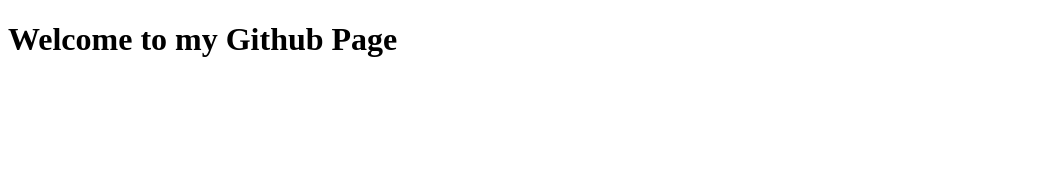
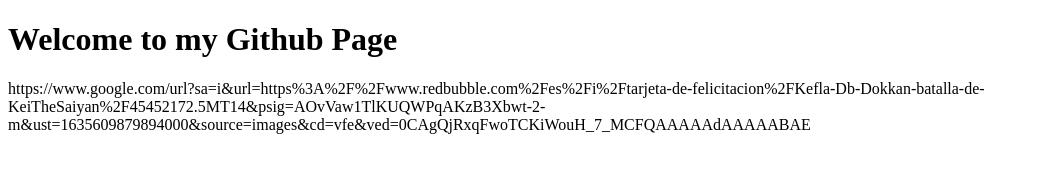
Before and after one commit to Macancka/mywebserver_html, a plain HTML site: page index.html in a window 1280 px wide. Shown: the whole page, without its empty margins (0-1039 px from the left). Drawn offline with Linux system fonts and the light colour scheme.

Commit message:
imagen prueba

```diff
--- a/index.html
+++ b/index.html
@@ -1,3 +1,4 @@
 <!DOCTYPE html>
 <title>My Github Page</title>
 <h1>Welcome to my Github Page</h1>
+<picture>https://www.google.com/url?sa=i&url=https%3A%2F%2Fwww.redbubble.com%2Fes%2Fi%2Ftarjeta-de-felicitacion%2FKefla-Db-Dokkan-batalla-de-KeiTheSaiyan%2F45452172.5MT14&psig=AOvVaw1TlKUQWPqAKzB3Xbwt-2-m&ust=1635609879894000&source=images&cd=vfe&ved=0CAgQjRxqFwoTCKiWouH_7_MCFQAAAAAdAAAAABAE</picture>
```
